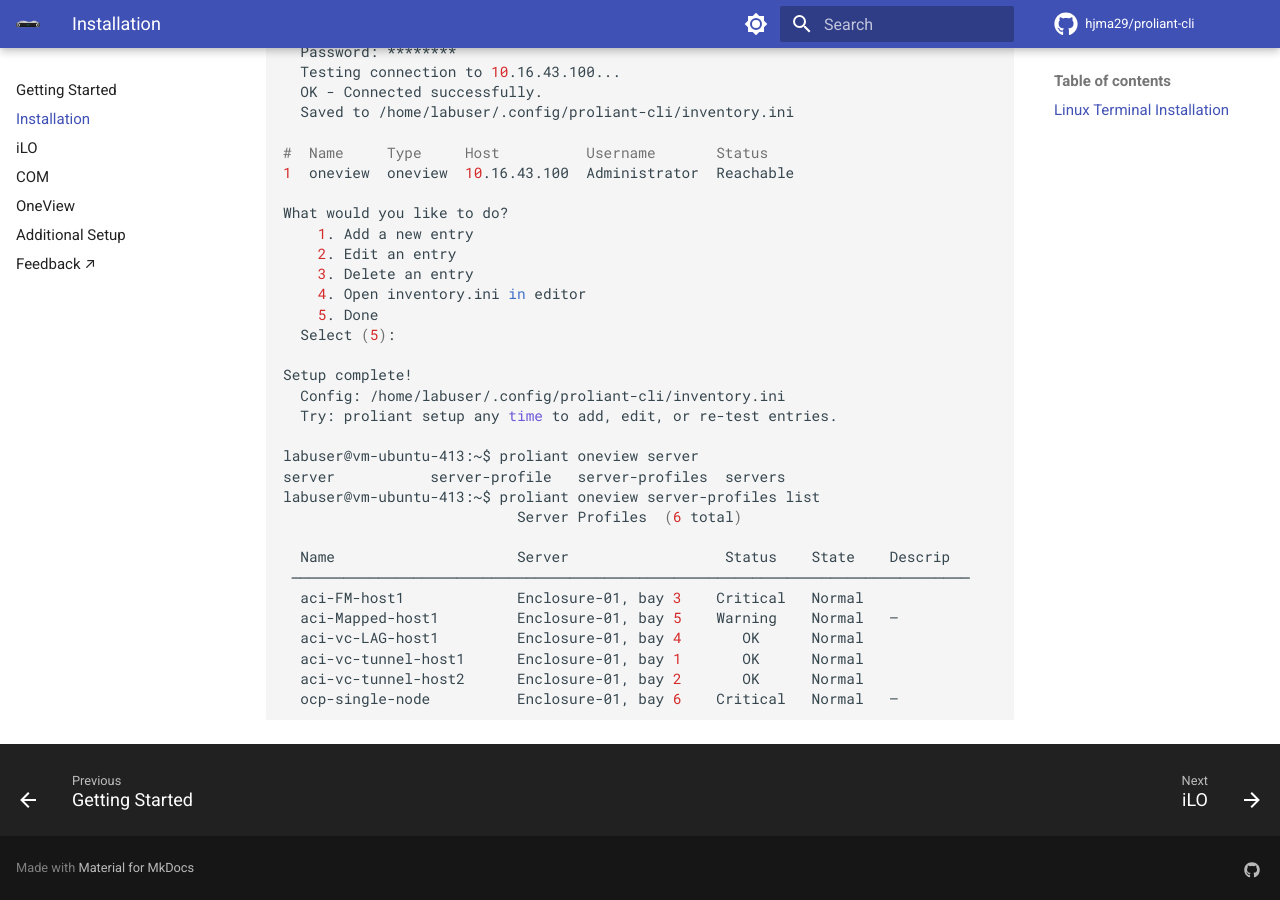
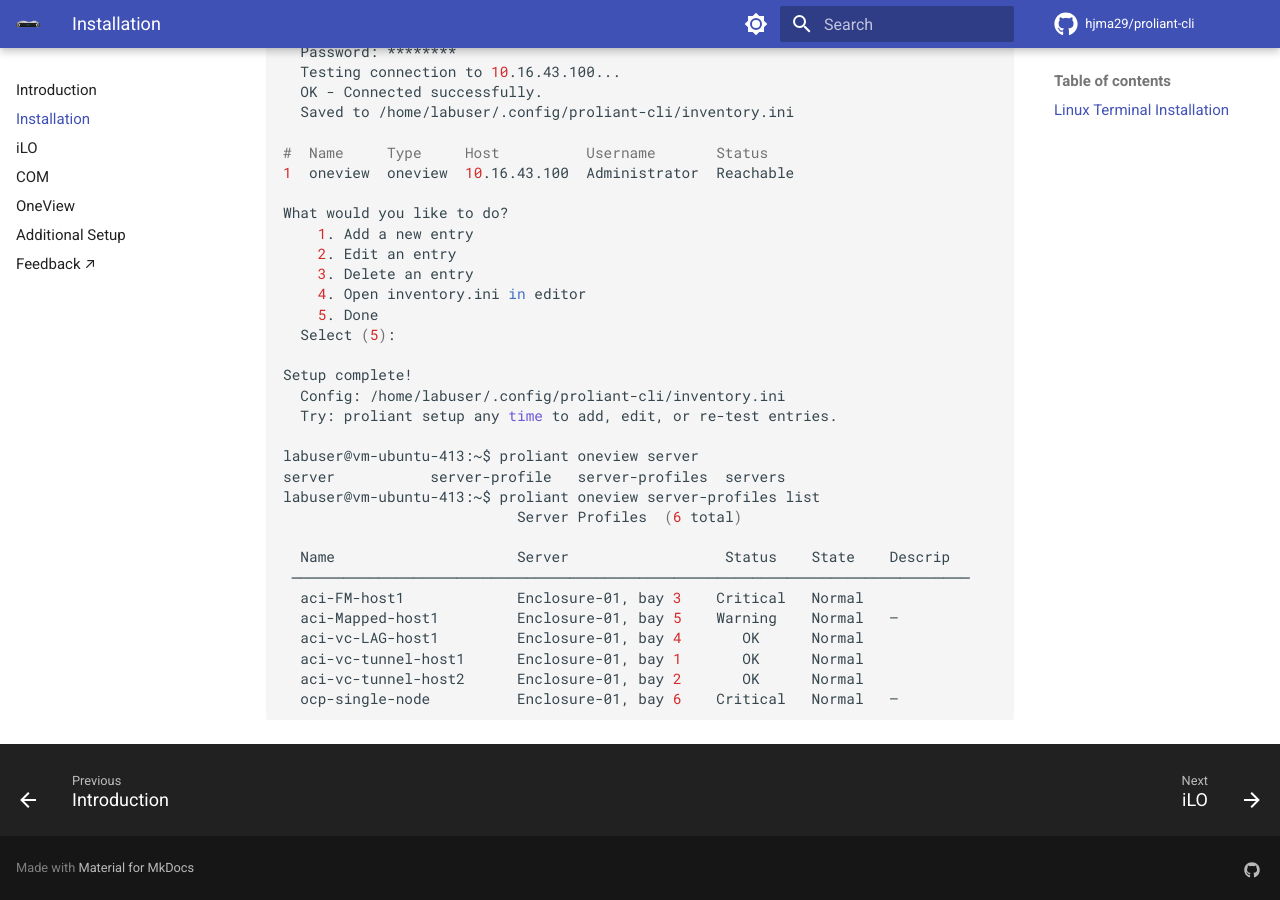
Before and after one commit to hjma29/proliant-cli, an MkDocs documentation site: the page built from docs/installation.md, in a window 1280 px wide and 900 px high, scrolled down 1119 px. Built offline with MkDocs 1.6.1 and Material for MkDocs 9.7.7, drawn with Linux system fonts in a browser that asks for light colours; comment, search, counter and statistics services are not loaded.

Commit message:
docs: rename Getting Started nav tab to Introduction
Co-authored-by: Copilot <223556219+Copilot@users.noreply.github.com>

```diff
--- a/docs/index.md
+++ b/docs/index.md
@@ -1,9 +1,9 @@
 ---
-title: Getting Started
+title: Introduction
 description: Install proliant and connect it to your iLO, COM, or OneView environment.
 ---
 
-# Getting Started
+# Introduction
 
 {%
   include-markdown "../README.md"
--- a/mkdocs.yml
+++ b/mkdocs.yml
@@ -12,7 +12,7 @@ extra_css:
   - stylesheets/extra.css
 
 nav:
-  - Getting Started: index.md
+  - Introduction: index.md
   - Installation: installation.md
   - iLO: ilo.md
   - COM: com.md
```
